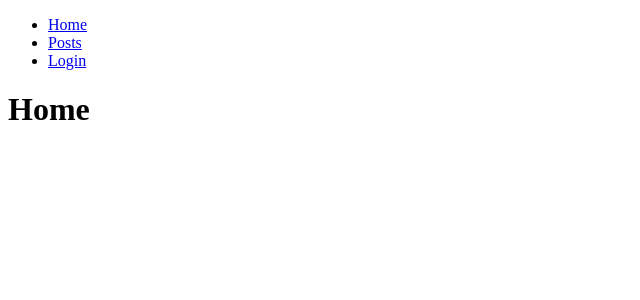
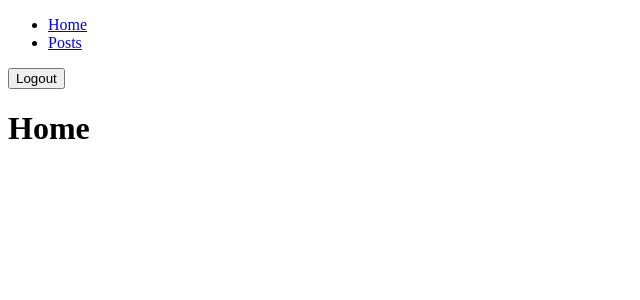
Before and after one commit to jackson1511/vue-api, a Vue app: page / in a window 1280 px wide. Shown: the top 300 px of the page, without its empty margins (0-640 px from the left). Built offline with nearby package versions, Linux system fonts and the light colour scheme; sample sign-in values are in the browser's storage.

Commit message:
Layout Design

```diff
--- a/package.json
+++ b/package.json
@@ -12,6 +12,7 @@
   },
   "dependencies": {
     "axios": "^1.7.8",
+    "jwt-decode": "^4.0.0",
     "pinia": "^2.2.6",
     "vue": "^3.5.13",
     "vue-router": "^4.4.5"
--- a/src/App.vue
+++ b/src/App.vue
@@ -1,14 +1,33 @@
 <template>
-  <header>
-    <nav>
-      <ul>
-        <li><router-link to="/">Home</router-link></li>
-        <li><router-link to="/post">Posts</router-link></li>
-        <li><router-link to="/login">Login</router-link></li>
-      </ul>
-    </nav>
-  </header>
   <main>
-    <RouterView />
+    <component :is="layoutComponent">
+      <RouterView />
+    </component>
   </main>
 </template>
+
+<script setup>
+import { computed, onMounted } from 'vue'
+import { RouterView, useRoute, useRouter } from 'vue-router'
+import AuthLayout from './layouts/AuthLayout.vue'
+import MainLayout from './layouts/MainLayout.vue'
+import { useAuthStore } from './stores/auth'
+
+const authStore = useAuthStore()
+const route = useRoute()
+const router = useRouter()
+const layoutComponent = computed(() => {
+  switch (route.meta.layout) {
+    case 'AuthLayout':
+      return AuthLayout
+    default:
+      return MainLayout
+  }
+})
+
+onMounted(() => {
+  if (authStore.checkTokenExpiration(authStore.token)) {
+    router.push('/login')
+  }
+})
+</script>
--- /dev/null
+++ b/src/layouts/AuthLayout.vue
@@ -0,0 +1,5 @@
+<template>
+  <div>
+    <slot></slot>
+  </div>
+</template>
--- /dev/null
+++ b/src/layouts/MainLayout.vue
@@ -0,0 +1,35 @@
+<template>
+  <div>
+    <header>
+      <nav>
+        <ul>
+          <li><router-link to="/">Home</router-link></li>
+          <li><router-link to="/post">Posts</router-link></li>
+        </ul>
+      </nav>
+      <div>
+        <button @click="hanldeLogout">Logout</button>
+      </div>
+    </header>
+    <main>
+      <slot></slot>
+    </main>
+  </div>
+</template>
+
+<script setup>
+import { useAuthStore } from '@/stores/auth'
+import { defineComponent } from 'vue'
+import { useRouter } from 'vue-router'
+
+const authStore = useAuthStore()
+const router = useRouter()
+defineComponent({
+  name: 'MainLayout',
+})
+
+const hanldeLogout = async () => {
+  authStore.logout()
+  router.push('/login')
+}
+</script>
--- a/src/router/index.js
+++ b/src/router/index.js
@@ -1,6 +1,10 @@
 import PostView from '@/views/PostView.vue'
 import { createRouter, createWebHistory } from 'vue-router'
 import HomeView from '../views/HomeView.vue'
+import MainLayout from '@/layouts/MainLayout.vue'
+import LoginView from '@/views/auth/LoginView.vue'
+import AuthLayout from '@/layouts/AuthLayout.vue'
+import PageNotFound from '@/views/PageNotFound.vue'
 
 const router = createRouter({
   history: createWebHistory(import.meta.env.BASE_URL),
@@ -9,18 +13,37 @@ const router = createRouter({
       path: '/',
       name: 'home',
       component: HomeView,
+      meta: { layout: 'MainLayout' },
     },
     {
       path: '/post',
       name: 'posts',
       component: PostView,
+      meta: { layout: 'MainLayout' },
     },
     {
       path: '/login',
       name: 'login',
-      component: () => import('../views/LoginView.vue'),
+      component: LoginView,
+      meta: { layout: 'AuthLayout' },
+    },
+    {
+      path: '/:pathMatch(.*)*',
+      name: 'NotFound',
+      component: PageNotFound,
+      meta: { layout: 'auth' }, // or 'master', depending on the layout you want for the 404 page
     },
   ],
 })
 
+// Global route guard
+router.beforeEach((to, from, next) => {
+  const isAuthenticated = localStorage.getItem('token') // Check if the user is authenticated
+  if (to.path !== '/login' && !isAuthenticated) {
+    next('/login') // Redirect to login page if not authenticated
+  } else {
+    next() // Allow navigation
+  }
+})
+
 export default router
--- a/src/stores/auth.js
+++ b/src/stores/auth.js
@@ -1,17 +1,21 @@
 import axios from 'axios'
 import { defineStore } from 'pinia'
+import { jwtDecode } from 'jwt-decode'
 
 // Define the Auth store using Pinia
 export const useAuthStore = defineStore('auth', {
   state: () => ({
-    user: {} || null,
+    user: JSON.parse(localStorage.getItem('user')) || null,
     token: localStorage.getItem('token') || null, // Store token in localStorage for persistence
-    isAuthenticated: false,
+    isAuthenticated: localStorage.getItem('authenticated'),
   }),
 
   getters: {
-    // Check if the user is authenticated
-    isLoggedIn: (state) => !!state.token,
+    // Check if the user is authenticated and token is not expired
+    isLoggedIn: (state) => {
+      // Check if token exists and is valid (not expired)
+      return !!state.token && !state.checkTokenExpiration(state.token)
+    },
     /**
      * This code defines a getter named isLoggedIn in a Pinia store.
      * It checks if the user is authenticated by verifying the presence of a token in the store's state.
@@ -30,13 +34,19 @@ export const useAuthStore = defineStore('auth', {
           password,
         })
 
+        const { user, token } = response.data
+
         // Store the token and user data in state
-        this.token = response.data.token
-        this.user = response.data.user
+        this.token = token
+        this.user = user
         this.isAuthenticated = true
 
         // Save token to localStorage to persist login state
-        localStorage.setItem('token', this.token)
+        localStorage.setItem('token', token)
+        localStorage.setItem('user', JSON.stringify(user))
+        localStorage.setItem('authenticated', true)
+
+        console.log('user', user)
       } catch (error) {
         console.error('Login error:', error)
         this.isAuthenticated = false
@@ -47,10 +57,34 @@ export const useAuthStore = defineStore('auth', {
 
     // Logout action
     logout() {
+      // Reset store state
       this.token = null
       this.user = null
       this.isAuthenticated = false
+
+      // Remove token from localStorage
       localStorage.removeItem('token')
+      localStorage.removeItem('user')
+      localStorage.removeItem('authenticated')
+    },
+
+    // Token Expiration
+    checkTokenExpiration(token) {
+      if (!token) return true // If no token, treat it as expired
+
+      try {
+        const decodedToken = jwtDecode(token)
+        const currentTime = Date.now() / 1000 // Get current time in seconds
+        if (decodedToken.exp < currentTime) {
+          // Token has expired
+          this.logout() // Optionally logout if expired
+          return true
+        }
+        return false
+      } catch (error) {
+        console.error('Token decoding error:', error)
+        return true // In case of error, consider it expired
+      }
     },
   },
 })
--- /dev/null
+++ b/src/views/PageNotFound.vue
@@ -0,0 +1,5 @@
+<template>
+  <div>
+    <h2>Page Not Found</h2>
+  </div>
+</template>
--- a/src/views/PostView.vue
+++ b/src/views/PostView.vue
@@ -4,11 +4,11 @@
     <div>
       <p v-if="loading">Loading...</p>
       <p v-if="error">Error: {{ error }}</p>
-      <pre v-if="data.length > 0">{{ data }}</pre>
     </div>
   </div>
 </template>
 <script setup>
+import { useAuthStore } from '@/stores/auth'
 import axios from 'axios'
 import { ref } from 'vue'
 
@@ -16,13 +16,24 @@ import { ref } from 'vue'
 const data = ref([])
 const loading = ref(false)
 const error = ref(null)
+const authStore = useAuthStore()
 
 // fetch data from API
 const fetchData = async () => {
+  if (authStore.checkTokenExpiration(authStore.token)) {
+    // If the token is expired, redirect the user to login or log them out
+    authStore.logout()
+    console.log('Token expired, logging out...')
+    return // Stop the API request
+  }
   try {
     loading.value = true
-    const response = await axios.get('https://jsonplaceholder.typicode.com/posts')
-    data.value = response.data
+    const response = await axios.get('http://localhost:5000/api/v1/dashboards', {
+      headers: {
+        Authorization: `Bearer ${localStorage.getItem('token')}`, // Set the Bearer token in the Authorization header
+      },
+    })
+    console.log(response)
   } catch (err) {
     error.value = err
   } finally {
--- a/src/views/LoginView.vue
+++ b/src/views/auth/LoginView.vue
@@ -1,7 +1,6 @@
 <template>
   <main>
     <h1>Login</h1>
-    <button @click="login">login</button>
     <form @submit.prevent="handleLogin">
       <div>
         <label for="email">Email:</label>
@@ -13,18 +12,18 @@
       </div>
       <button type="submit">Login</button>
     </form>
-    <button @click="handleLogout">Logout</button>
-
   </main>
 </template>
 
 <script setup>
 import { ref } from 'vue'
-import { useAuthStore } from '../stores/auth.js'
+import { useAuthStore } from '../../stores/auth.js'
+import { useRouter } from 'vue-router'
 
 const email = ref('')
 const password = ref('')
 const authStore = useAuthStore()
+const router = useRouter()
 
 const handleLogin = async () => {
   await authStore.login(email.value, password.value)
@@ -32,12 +31,9 @@ const handleLogin = async () => {
     // Redirect to a protected page after login
     console.log('Logged in successfully')
     // You can use Vue Router to redirect here
+    router.push('/')
   } else {
     console.error('Login failed')
   }
 }
-
-const handleLogout = async () =>{
-  authStore.logout();
-}
 </script>
--- /dev/null
+++ b/src/views/auth/RegisterView.vue
@@ -0,0 +1,5 @@
+<template>
+  <div>
+    <h2>Register</h2>
+  </div>
+</template>
```
Also changed, not shown: 1 other file (tests, documents, lock files or other folders).
